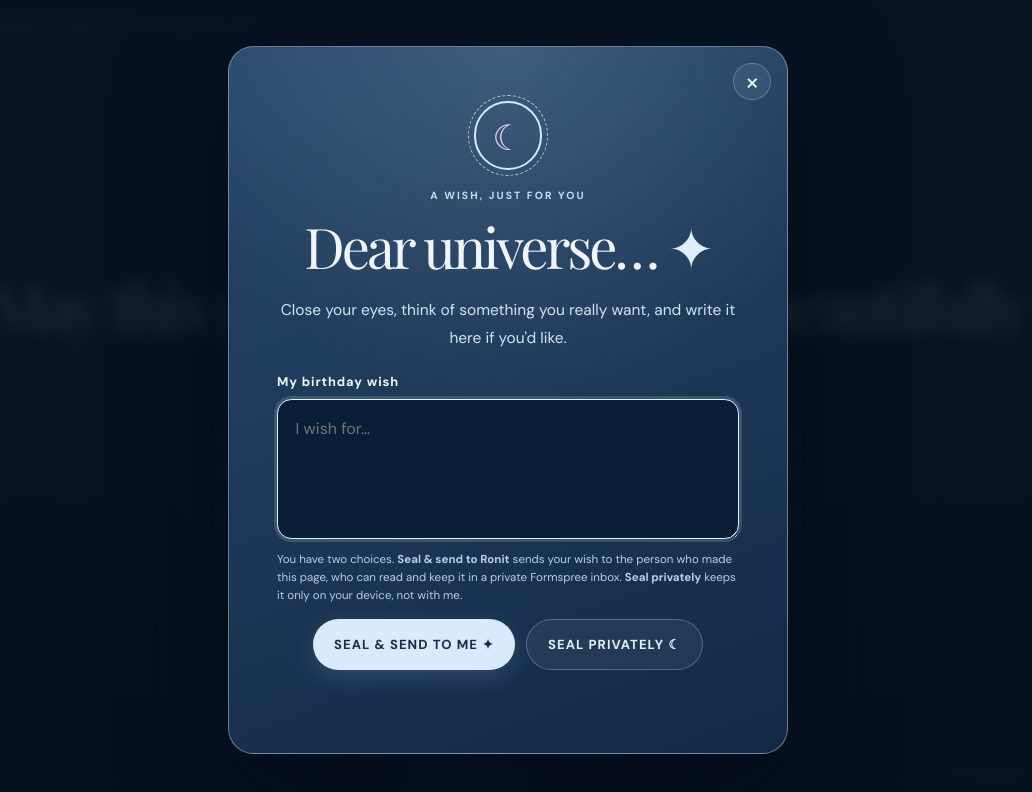
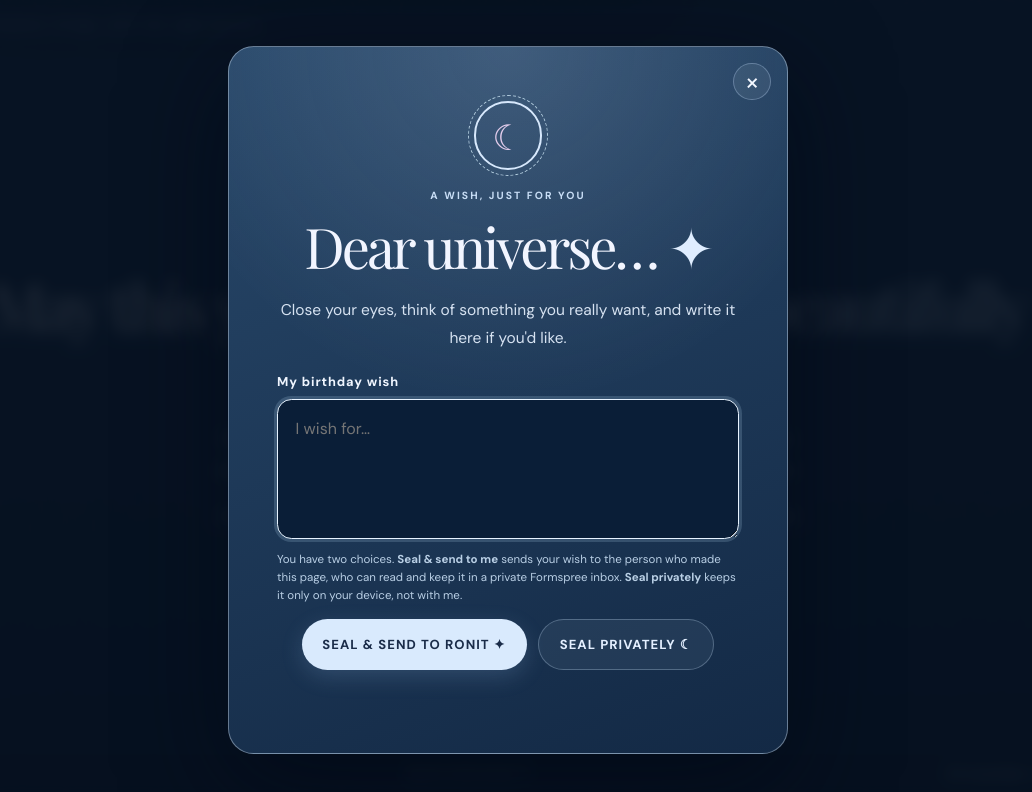
Before and after one commit to berlin-001/Nha, a plain HTML site: page index.html in a window 1280 px wide. Both pictures are taken after a click on the button "MAKE A BIRTHDAY WISH ✦". Shown: the part 4483-5275 px from the top of the page, without its empty margins (132-1164 px from the left). Drawn offline with nearby package versions, Linux system fonts and the light colour scheme.

Commit message:
Update index.html

```diff
--- a/index.html
+++ b/index.html
@@ -476,7 +476,7 @@ body{background:#0e1c36;color:var(--cream)}
     <textarea id="wish-input" maxlength="600" rows="4" placeholder="I wish for…"></textarea>
     <p class="privacy-note" id="wish-privacy">Choose how to seal your wish. <strong>Seal &amp; send to Ronit</strong> shares your words with the person who made this website, who can read and keep them. <strong>Seal privately</strong> saves them only on your device; I won't receive them.</p>
     <div class="wish-actions">
-      <button id="share-wish" type="button" class="btn">seal &amp; send to me ✦</button>
+      <button id="share-wish" type="button" class="btn">seal &amp; send to Ronit ✦</button>
       <button id="save-wish" type="button" class="btn secondary">seal privately ☾</button>
     </div>
     <p class="wish-status" id="wish-status" role="status" aria-live="polite"></p>
@@ -629,7 +629,7 @@ $('wish-btn').addEventListener('click',()=>{
   // The recipient sharing option is only offered when an actual receiving form exists.
   $('share-wish').hidden = !FORM_READY;
   $('wish-privacy').innerHTML = FORM_READY
-    ? 'You have two choices. <strong>Seal &amp; send to Ronit</strong> sends your wish to the person who made this page, who can read and keep it in a private Formspree inbox. <strong>Seal privately</strong> keeps it only on your device, not with me.'
+    ? 'You have two choices. <strong>Seal &amp; send to me</strong> sends your wish to the person who made this page, who can read and keep it in a private Formspree inbox. <strong>Seal privately</strong> keeps it only on your device, not with me.'
     : 'Only private sealing is available right now. Your wish is saved in this browser if allowed; it will not be sent to the person who made this website.';
   try { $('wish-input').value=localStorage.getItem('neha-birthday-wish') || ''; }
   catch(e) { $('wish-input').value=''; }
```
